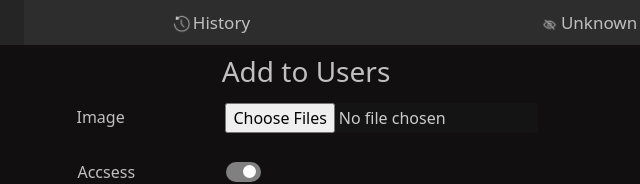
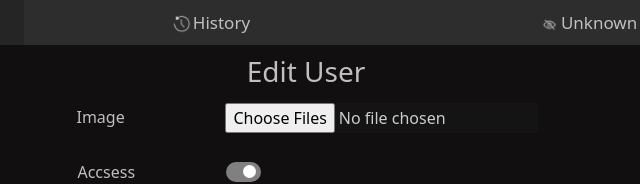
Before and after one commit to Dti-automation/face_recognization, a plain HTML site: page editinfo.html in a window 1280 px wide. Shown: the top 184 px of the page, 334-974 px from the left. Drawn offline with nearby package versions, Linux system fonts and the light colour scheme.

Commit message:
Add files via upload

```diff
--- a/editinfo.html
+++ b/editinfo.html
@@ -227,7 +227,7 @@
       </div>
     </div>
     <center>
-      <h3 style="color: silver; margin-top: 10px;"> Add to Users</h3>
+      <h3 style="color: silver; margin-top: 10px;"> Edit User</h3>
       <div>
         <table style="margin-top: 10px; width: 70%;">
           <form autocomplete="off">
```
